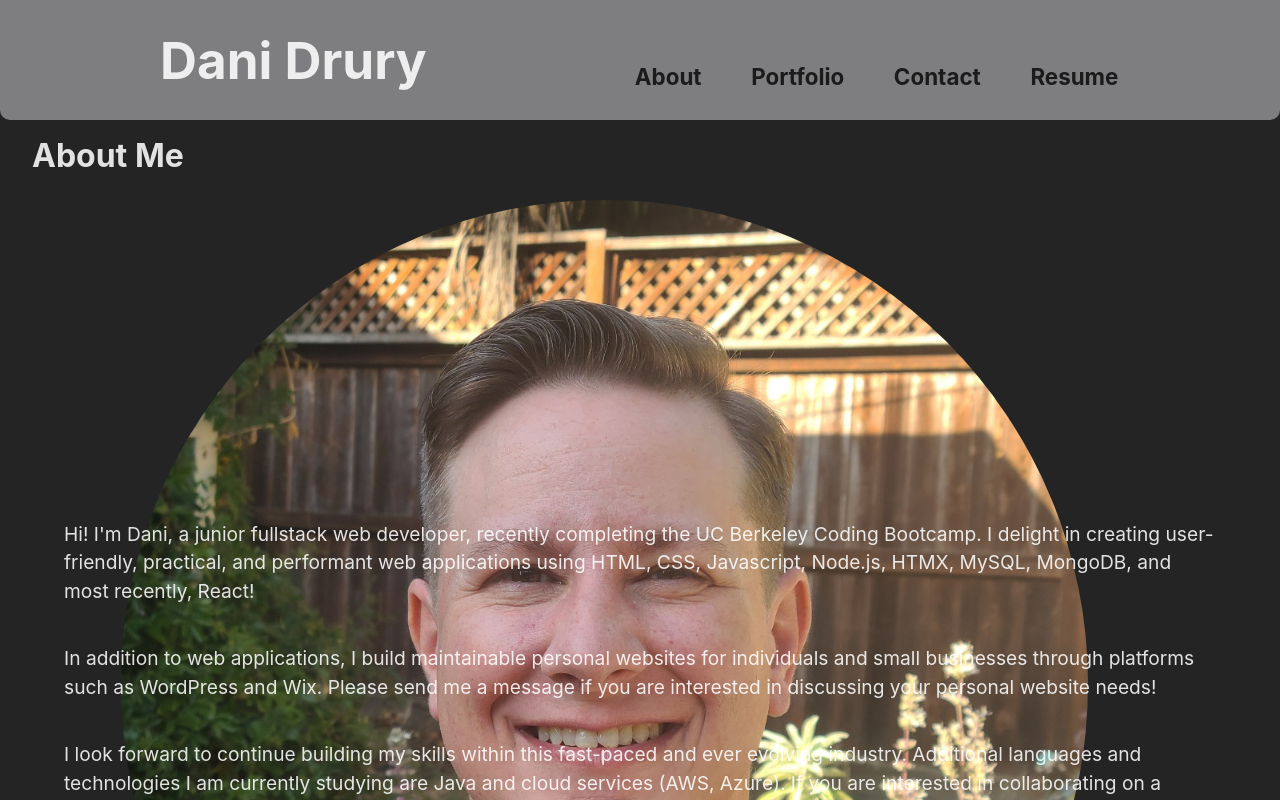
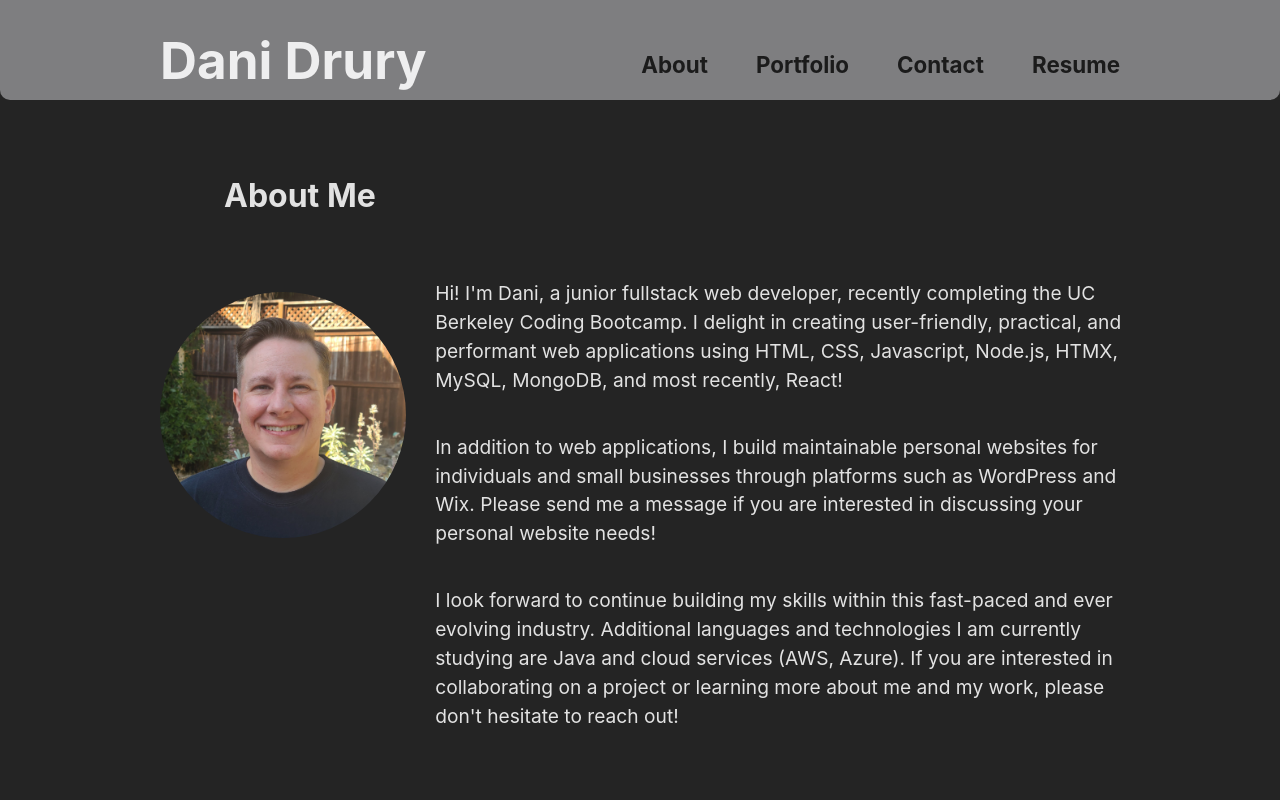
Before and after one commit to DaniDrury/portfolio-project, a React (Vite) app: page / in a window 1280 px wide. Shown: the top 800 px of the page. Built offline with nearby package versions, Linux system fonts and the light colour scheme.

Commit message:
responsive styling complete (potfolio page excluded)

```diff
--- a/src/App.jsx
+++ b/src/App.jsx
@@ -8,7 +8,7 @@ function App() {
   const currentPage = useLocation().pathname;
 
   return (
-    <div className='flex-col max-vh'>
+    <div id='bodyDiv' className='flex-col max-vh'>
       <Header>
         <Nav currentPage={currentPage} />
       </Header>
--- a/src/components/About/About.css
+++ b/src/components/About/About.css
@@ -2,15 +2,17 @@ img {
   margin: auto;
   width: 80%;
   border-radius: 50%;
+  max-width: 300px;
 }
 
 #img-div {
   /* width: 25%; */
   /* min-width: 300px; */
-  max-height: 300px;
+  /* max-height: 300px; */
   /* margin: auto; */
   display: flex;
-  justify-content: center;
+  justify-content: start;
+  /* margin: auto; */
 }
 
 #about-div {
@@ -26,3 +28,19 @@ img {
   align-items: flex-start;
   font-size: 1.2rem;
 }
+
+@media screen and (min-width: 980px) {
+  #img-div {
+    width: 30%;
+    display: flex;
+    align-items: baseline;
+  }
+
+  img {
+    margin: 2rem;
+  }
+
+  #p-div {
+    width: 70%;
+  }
+}
--- a/src/components/Contact/Contact.css
+++ b/src/components/Contact/Contact.css
@@ -1,5 +1,6 @@
 form {
   padding: 0 2rem;
+  width: 80%;
 }
 
 input {
@@ -16,4 +17,35 @@ button {
   background-color: aquamarine;
   border-radius: 15px;
   margin: 1rem 0;
+  padding: 0.6em 1.2em;
+  font-size: 1rem;
+  font-weight: 600;
+  border: 1px solid transparent;
+  cursor: pointer;
+  transition: border-color 0.25s;
 }
+
+button:hover {
+  border-color: #1dc55d;
+}
+
+button:focus,
+button:focus-visible {
+  outline: 4px auto -webkit-focus-ring-color;
+}
+
+@media screen and (min-width: 980px) {
+  form {
+    margin: 0 4rem;
+  }
+
+  #contactDiv {
+    max-width: 60vw;
+  }
+}
+
+@media screen and (min-width: 1280px) {
+  #contactDiv {
+    min-width: 50vw;
+  }
+}
--- a/src/components/Contact/index.jsx
+++ b/src/components/Contact/index.jsx
@@ -41,7 +41,7 @@ export default function Contact() {
   };
 
   return (
-
+    <div id='contactDiv'>
       <form id="contact-form" onSubmit={handleSubmit}>
         <div>
           <label htmlFor="name">Name:</label>
@@ -53,7 +53,7 @@ export default function Contact() {
         </div>
         <div>
           <label htmlFor="message">Message:</label>
-          <textarea name="message" rows="5" defaultValue={message} onBlur={handleChange} />
+          <textarea name="message" rows="10" defaultValue={message} onBlur={handleChange} />
         </div>
         {errorMessage && (
           <div>
@@ -62,6 +62,6 @@ export default function Contact() {
         )}
         <button type='submit'>Submit</button>
       </form>
-
+    </div>
   );
 }
--- a/src/components/Footer/Footer.css
+++ b/src/components/Footer/Footer.css
@@ -1,14 +1,6 @@
 footer {
   padding-bottom: 1rem;
-}
-
-.flex-row {
-  display: flex;
-  flex-flow: row nowrap;
-}
-
-.justify-around {
-  justify-content: space-around;
+  width: 100%;
 }
 
 .w-60 {
--- a/src/components/Footer/index.jsx
+++ b/src/components/Footer/index.jsx
@@ -16,8 +16,6 @@ export const Footer = () => {
     }
   ];
 
-  // const faClasses = `{icons.name} `
-
   const iconList = icons.map(icon => (
     <a href={icon.link} key={icon.name} target="_blank" rel="noopener noreferrer"><i className={`${icon.name} fa-2x`}></i></a>
   ));
--- a/src/components/Header/Header.css
+++ b/src/components/Header/Header.css
@@ -14,7 +14,13 @@ h1 {
 
 #header-div {
   width: 100%;
-  transition: all 1s ease-in-out;
+  transition: all 1s linear;
+}
+
+@media screen and (min-width: 768px) {
+  header {
+    min-height: 100px;
+  }
 }
 
 @media screen and (min-width: 980px) {
@@ -30,6 +36,10 @@ h1 {
 }
 
 @media screen and (min-width: 1280px) {
+  header {
+    min-width: 100%;
+  }
+
   h1 {
     font-size: 3.2em;
     line-height: 1.1;
--- a/src/components/Nav/Nav.css
+++ b/src/components/Nav/Nav.css
@@ -21,7 +21,7 @@ nav ul li {
 nav ul li a {
   color: rgb(27, 27, 27);
   margin: 0.5rem;
-  padding: 0.1rem 0.6rem 0.3rem 0.5rem;
+  padding: 0.1rem 0.5rem 0.3rem 0.5rem;
   transition: background-color 1s;
   border-radius: 20px;
 }
@@ -35,13 +35,14 @@ nav ul li a:hover {
   nav {
     display: flex;
     flex-flow: row nowrap;
-    align-items: center;
+    align-items: flex-start;
     min-width: 0;
   }
 
   nav ul {
     display: flex;
-    margin-top: 2rem;
+    margin-top: 1.35rem;
+    align-items: center;
   }
 
   nav ul li {
@@ -51,15 +52,7 @@ nav ul li a:hover {
 }
 
 @media screen and (min-width: 982px) {
-  nav {
-    display: flex;
-    flex-flow: row nowrap;
-    align-items: center;
-    min-width: 0;
-  }
-
   nav ul {
-    display: flex;
     margin-top: 2rem;
   }
 
@@ -68,21 +61,3 @@ nav ul li a:hover {
     padding-right: 1rem;
   }
 }
-
-/* @media screen and (min-width: 1285px) {
-  nav {
-    display: flex;
-    flex-flow: row nowrap;
-    align-items: center;
-  }
-
-  nav ul {
-    display: flex;
-    margin-top: 3rem;
-  }
-
-  nav ul li {
-    font-size: 1.4rem;
-    padding-right: 3rem;
-  }
-} */
--- a/src/components/Page/index.jsx
+++ b/src/components/Page/index.jsx
@@ -13,7 +13,7 @@ export default function Page({ currentPage }) {
   }, [currentPage]);
 
   return (
-    <section className='my-2'>
+    <section id='pageSection' className='my-2'>
       <h2>{capitalizeFirstLetter(currentPage) || 'About Me'}</h2>
       <div>
         <Outlet />
--- a/src/components/Resume/Resume.css
+++ b/src/components/Resume/Resume.css
@@ -8,6 +8,23 @@
   list-style: circle inside;
 }
 
-/* .skillsUl li {
-  text-decoration: dotted;
-} */
+@media screen and (min-width: 768px) {
+  .skillsDiv {
+    margin-left: 3.5rem;
+  }
+
+  #resumeSection {
+    margin-left: 2rem;
+  }
+}
+
+@media screen and (min-width: 980px) {
+  .skillsDiv {
+    margin-left: 4.5rem;
+  }
+
+  #resumeSection {
+    /* width: 80%; */
+    margin-left: 6.2rem;
+  }
+}
--- a/src/components/Resume/index.jsx
+++ b/src/components/Resume/index.jsx
@@ -2,9 +2,9 @@ import './Resume.css';
 
 export default function Resume() {
   return (
-    <section className="mx-2">
+    <section id="resumeSection" className="mx-2">
       <a href="\src\assets\Drury Tech Resume.pdf" download>Download Resume</a>
-      <div>
+      <div className="skillsDiv">
         <h3>Front End Skills</h3>
         <div>
           <ul className='skillsUl'>
@@ -16,7 +16,7 @@ export default function Resume() {
           </ul>
         </div>
       </div>
-      <div>
+      <div className='skillsDiv'>
         <h3>Back End Skills</h3>
         <div>
           <ul className='skillsUl'>
--- a/src/index.css
+++ b/src/index.css
@@ -3,18 +3,11 @@
   line-height: 1.5;
   font-weight: 400;
 
-  /* color-scheme: light dark; */
   color: rgba(255, 255, 255, 0.87);
   background-color: #242424;
 
-  /* font-synthesis: none;
-  text-rendering: optimizeLegibility;
-  -webkit-font-smoothing: antialiased;
-  -moz-osx-font-smoothing: grayscale; */
-
   margin: 0;
   padding: 0;
-  /* margin-block-start: 0; */
   box-sizing: border-box;
   width: 100vw;
   height: 100vh;
@@ -22,8 +15,6 @@
 
 body {
   margin: 0;
-  /* display: flex; */
-  /* flex-direction: column; */
   width: 100%;
   min-width: 320px;
   min-height: 100vh;
@@ -43,37 +34,14 @@ a:hover {
 }
 
 h2 {
-  margin-block-start: 0;
-  margin-block-end: 2.5rem;
-  line-height: 0.5rem;
   text-align: start;
   font-size: 2rem;
   padding-left: 2rem;
 }
 
-button {
-  border-radius: 8px;
-  border: 1px solid transparent;
-  padding: 0.6em 1.2em;
-  font-size: 1em;
-  font-weight: 500;
-  font-family: inherit;
-  background-color: #1a1a1a;
-  cursor: pointer;
-  transition: border-color 0.25s;
-}
-button:hover {
-  border-color: #646cff;
-}
-button:focus,
-button:focus-visible {
-  outline: 4px auto -webkit-focus-ring-color;
-}
-
 .flex-col {
   display: flex;
   flex-direction: column;
-  /* justify-content: space-between; */
 }
 
 .flex-row {
@@ -93,35 +61,47 @@ button:focus-visible {
   justify-content: space-between;
 }
 
-/* .align-bottom {
-  align-items: end;
-} */
+.justify-around {
+  justify-content: space-around;
+}
 
 .max-vh {
   height: 100vh;
 }
 
-/* .py-2 {
-  padding: 2rem 0;
-} */
-
 .my-2 {
   margin: 2rem 0;
 }
 
-/* .my-3 {
-  margin: 3rem 0;
-} */
+@media screen and (min-width: 980px) {
+  h2 {
+    margin-block-start: 2.5rem;
+    margin-block-end: 2.5rem;
+    margin-left: 4rem;
+    text-align: start;
+    font-size: 2rem;
+    padding-left: 2rem;
+  }
+}
 
-/* @media (prefers-color-scheme: light) {
-  :root {
-    color: #213547;
-    background-color: #ffffff;
+@media screen and (min-width: 1280px) {
+  #bodyDiv {
+    display: flex;
+    flex-flow: column nowrap;
+    align-items: center;
   }
-  a:hover {
-    color: #747bff;
+
+  main {
+    max-width: 80%;
+    display: flex;
+    flex-direction: row nowrap;
   }
-  button {
-    background-color: #f9f9f9;
+
+  #header-div {
+    width: 80%;
   }
-} */
+
+  #pageSection {
+    min-width: fit-content;
+  }
+}
```
